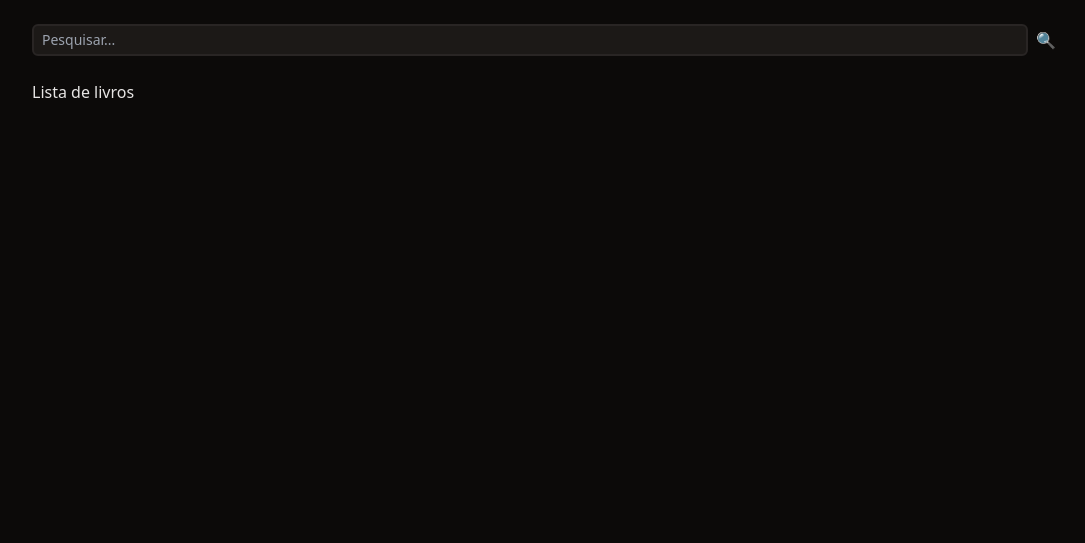
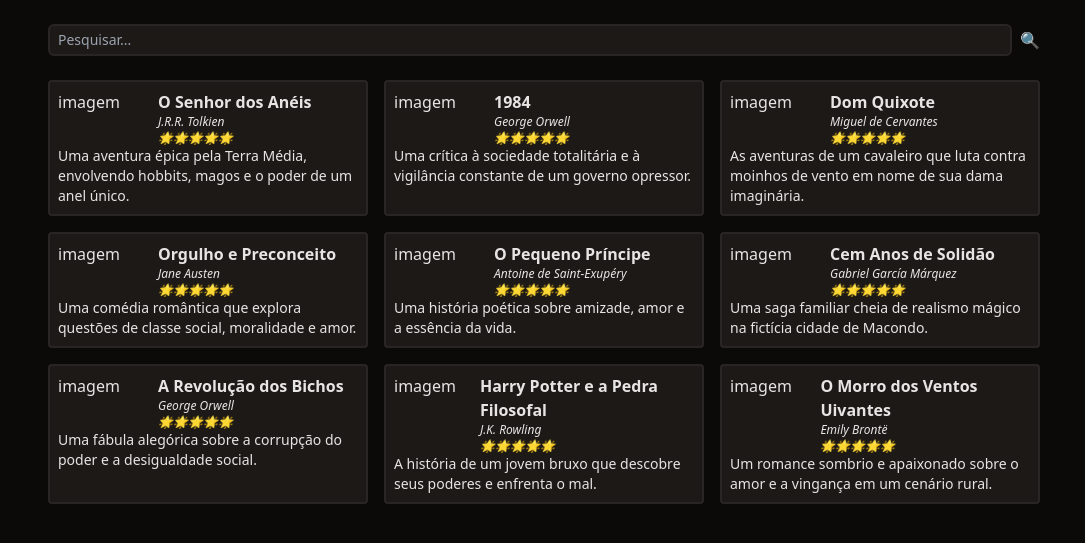
Before and after one commit to robsu17/bookwise, a PHP site: page / in a window 1280 px wide. Shown: the part 60-603 px from the top of the page, without its empty margins (96-1181 px from the left). Run offline with PHP 8.4, Linux system fonts and the light colour scheme; some libraries are stand-ins or nearby versions.

Commit message:
feat: listagem de livros e visualização de detalhes

```diff
--- /dev/null
+++ b/dados.php
@@ -0,0 +1,57 @@
+<?php
+$livros = [
+    [
+        'id' => 1,
+        'title' => 'O Senhor dos Anéis',
+        'author' => 'J.R.R. Tolkien',
+        'description' => 'Uma aventura épica pela Terra Média, envolvendo hobbits, magos e o poder de um anel único.'
+    ],
+    [
+        'id' => 2,
+        'title' => '1984',
+        'author' => 'George Orwell',
+        'description' => 'Uma crítica à sociedade totalitária e à vigilância constante de um governo opressor.'
+    ],
+    [
+        'id' => 3,
+        'title' => 'Dom Quixote',
+        'author' => 'Miguel de Cervantes',
+        'description' => 'As aventuras de um cavaleiro que luta contra moinhos de vento em nome de sua dama imaginária.'
+    ],
+    [
+        'id' => 4,
+        'title' => 'Orgulho e Preconceito',
+        'author' => 'Jane Austen',
+        'description' => 'Uma comédia romântica que explora questões de classe social, moralidade e amor.'
+    ],
+    [
+        'id' => 5,
+        'title' => 'O Pequeno Príncipe',
+        'author' => 'Antoine de Saint-Exupéry',
+        'description' => 'Uma história poética sobre amizade, amor e a essência da vida.'
+    ],
+    [
+        'id' => 6,
+        'title' => 'Cem Anos de Solidão',
+        'author' => 'Gabriel García Márquez',
+        'description' => 'Uma saga familiar cheia de realismo mágico na fictícia cidade de Macondo.'
+    ],
+    [
+        'id' => 7,
+        'title' => 'A Revolução dos Bichos',
+        'author' => 'George Orwell',
+        'description' => 'Uma fábula alegórica sobre a corrupção do poder e a desigualdade social.'
+    ],
+    [
+        'id' => 8,
+        'title' => 'Harry Potter e a Pedra Filosofal',
+        'author' => 'J.K. Rowling',
+        'description' => 'A história de um jovem bruxo que descobre seus poderes e enfrenta o mal.'
+    ],
+    [
+        'id' => 9,
+        'title' => 'O Morro dos Ventos Uivantes',
+        'author' => 'Emily Brontë',
+        'description' => 'Um romance sombrio e apaixonado sobre o amor e a vingança em um cenário rural.'
+    ]
+];
--- a/index.php
+++ b/index.php
@@ -1,3 +1,7 @@
+<?php
+require 'dados.php';
+?>
+
 <!doctype html>
 <html lang="pt-br">
 <head>
@@ -20,7 +24,7 @@
     </nav>
 </header>
 
-    <main class="mx-auto max-w-screen-lg space-y-6">
+<main class="mx-auto max-w-screen-lg space-y-6 px-4 mb-6">
     <form class="w-full flex space-x-2 mt-6">
         <input
                 type="text"
@@ -28,13 +32,35 @@
                 placeholder="Pesquisar..."
                 name="pesquisar"
         />
-            <button type="submit">
-                🔍
-            </button>
+        <button type="submit">🔍</button>
     </form>
+
+    <!-- Lista de livros -->
+
+    <section class="flex flex-col sm:grid grid-cols-2 md:grid-cols-3 gap-4">
+        <!-- Livros -->
+        <?php foreach ($livros as $livro): ?>
+            <div class=" p-2 rounded border-stone-800 border-2 bg-stone-900">
+                <div class="flex">
+                    <div class="w-1/3">imagem</div>
                     <div>
-            Lista de livros
+                        <div class="font-semibold">
+                            <a href="<?php echo 'livro.php?id='.$livro['id'] ?>" class="hover:underline">
+                                <?php echo $livro['title']; ?>
+                            </a>
                         </div>
+                        <div class="text-xs italic">
+                            <?php echo $livro['author']; ?>
+                        </div>
+                        <div class="text-xs italic">🌟🌟🌟🌟🌟</div>
+                    </div>
+                </div>
+                <div class="text-sm">
+                    <?php echo $livro['description']; ?>
+                </div>
+            </div>
+        <?php endforeach; ?>
+    </section>
 </main>
 </body>
 </html>
```
Also changed, not shown: livro.php (added, +54 -0 lines). Lines whose indentation alone changed are shown as unchanged.
